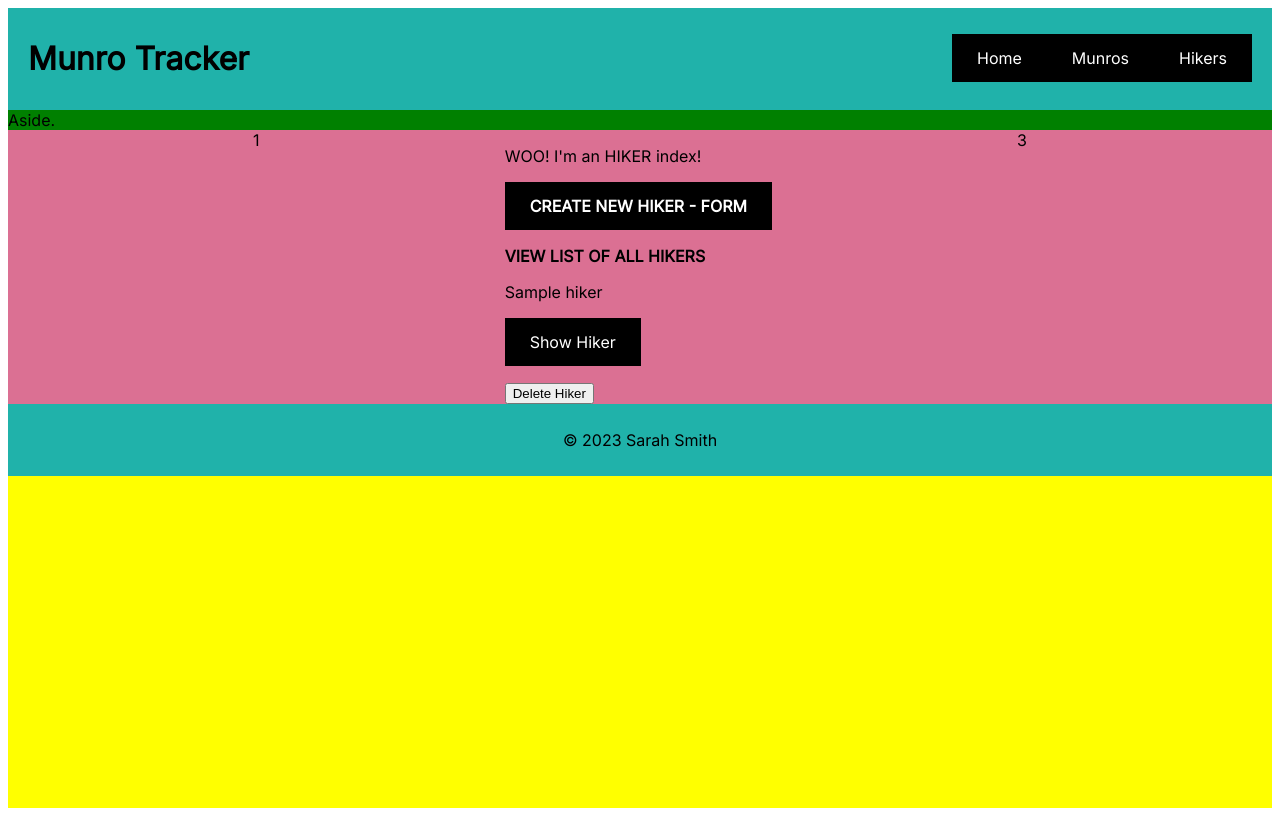
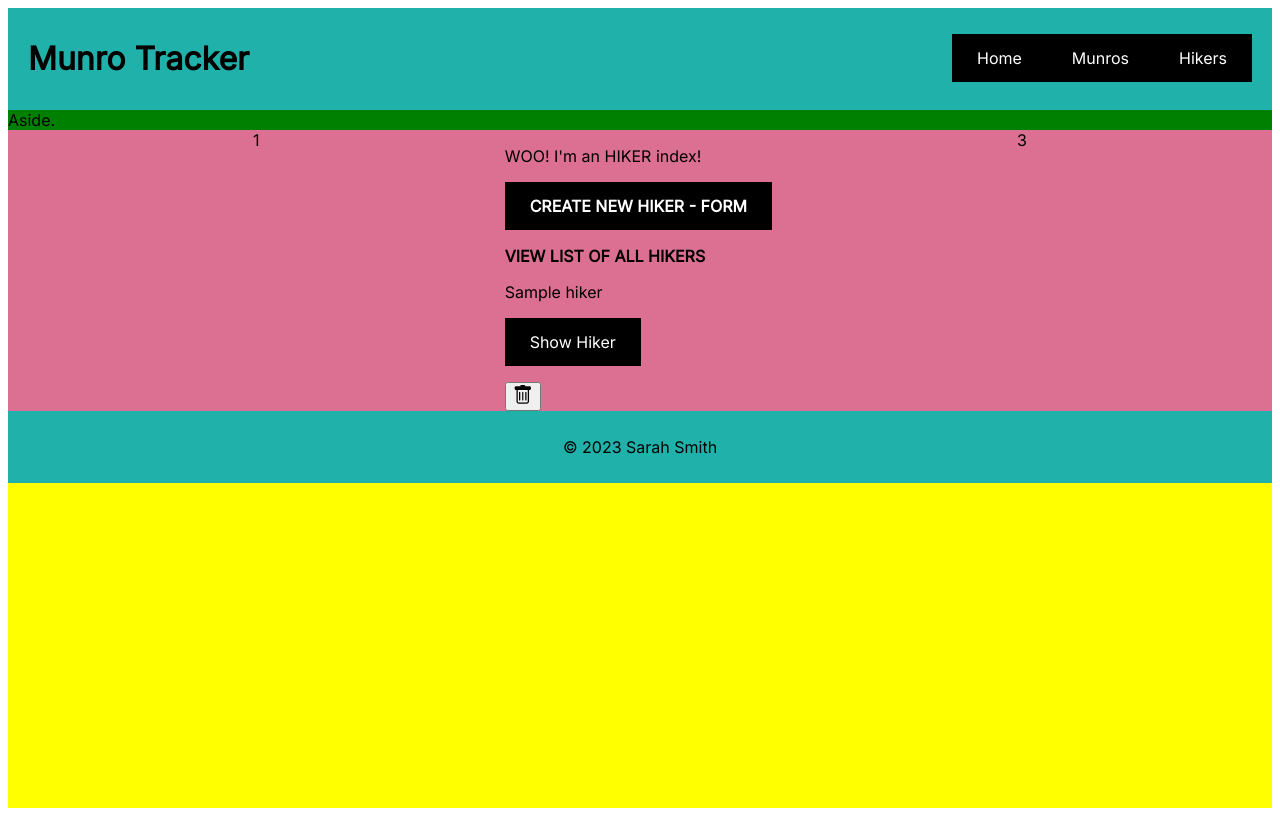
Before and after one commit to sarahvii/munromate-python, a Flask app: page /hikers in a window 1280 px wide. Run offline with Flask 2, Linux system fonts and the light colour scheme; a database or web service that is not in the repository returns one stand-in record (values such as "Sample title"); some libraries are stand-ins or nearby versions.

Commit message:
bin icons added

```diff
--- a/templates/base.html
+++ b/templates/base.html
@@ -8,6 +8,7 @@
     <link rel="preconnect" href="https://fonts.googleapis.com">
     <link rel="preconnect" href="https://fonts.gstatic.com" crossorigin>
     <link href="https://fonts.googleapis.com/css2?family=Inter&display=swap" rel="stylesheet">
+    <link rel="stylesheet" href="https://cdn.jsdelivr.net/npm/bootstrap-icons@1.7.2/font/bootstrap-icons.css">
     <title>MUNRO TRACKER</title>
 </head>
 <div id="container">
--- a/templates/hikers/index.html
+++ b/templates/hikers/index.html
@@ -17,7 +17,8 @@
         </p>
         <p><a href="/hikers/{{ loop.index0 }}">Show Hiker</a></p>
         <form class="delete-form" action="/hikers/{{ hiker.id }}/delete" method="POST">
-            <button type="submit">Delete Hiker</button></form>
+            <button type="submit" class="bi bi-trash" style="font-size: 20px; opacity: 1;"></span></button>
+            <!-- <button type="submit">Delete Hiker</button></form> -->
     </div>
     {% endfor %}
 </div>
```
